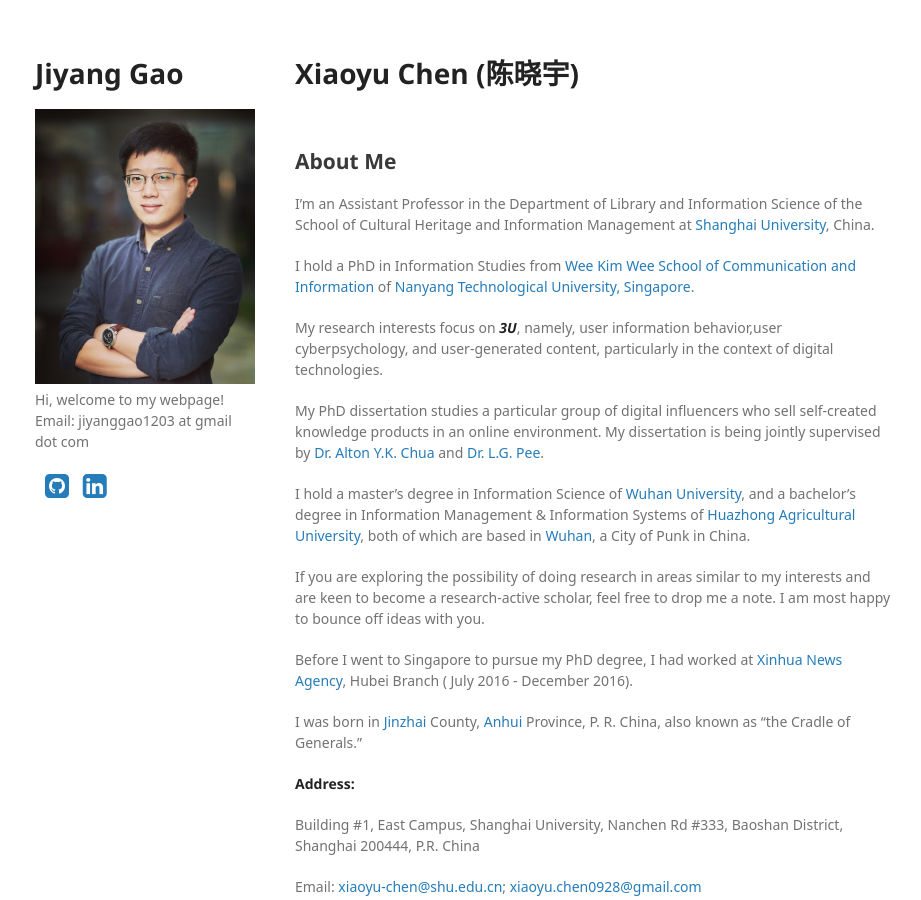
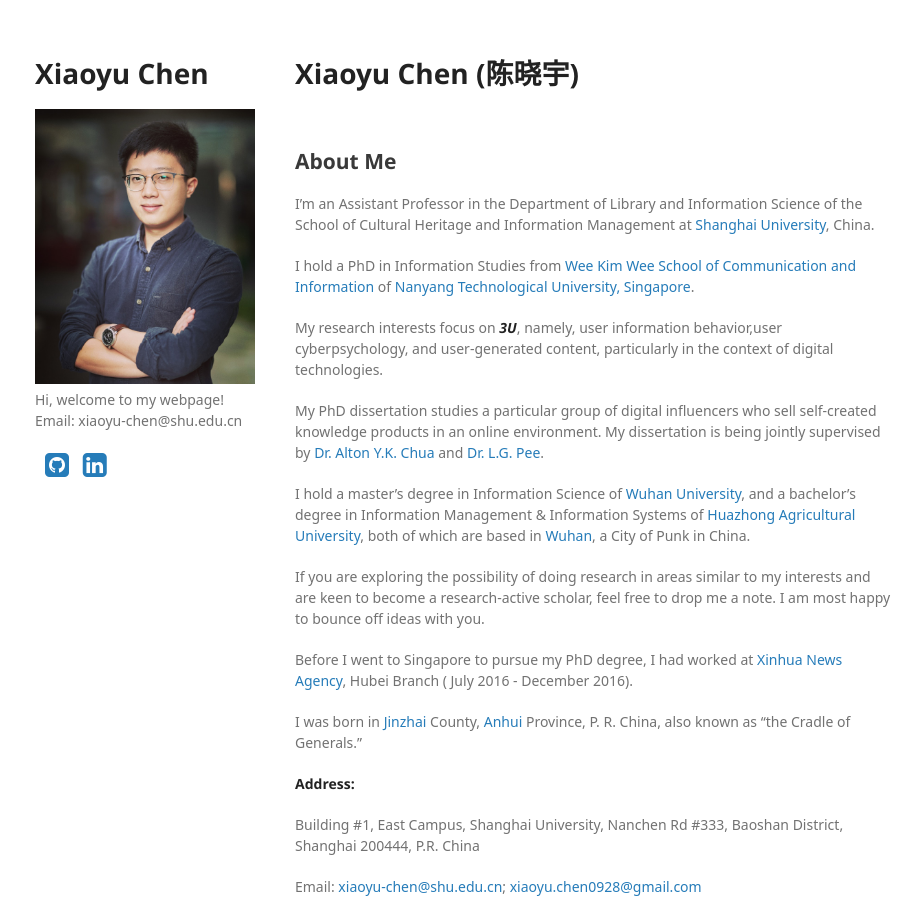
Before and after one commit to xiaoyu0928/xiaoyu0928.github.io, a Jekyll site: the page built from index.md, in a window 1280 px wide and 900 px high. Shown: the whole window, without its empty margins (175-1096 px from the left). Built offline with Jekyll 4.4.1, drawn with Linux system fonts in a browser that asks for light colours; some web fonts are replaced; a style sheet for code colours, icons or effects is not loaded; our own code applies the rules of GitHub Pages for plain Markdown files.

Commit message:
Update _config.yml

```diff
--- a/_config.yml
+++ b/_config.yml
@@ -1,3 +1,3 @@
-title: Jiyang Gao
-description: "Hi, welcome to my webpage! Email: jiyanggao1203 at gmail dot com"
-theme:
+title: Xiaoyu Chen
+description: "Hi, welcome to my webpage! Email:  xiaoyu-chen@shu.edu.cn"
+theme: jekyll-theme-minimal
```
